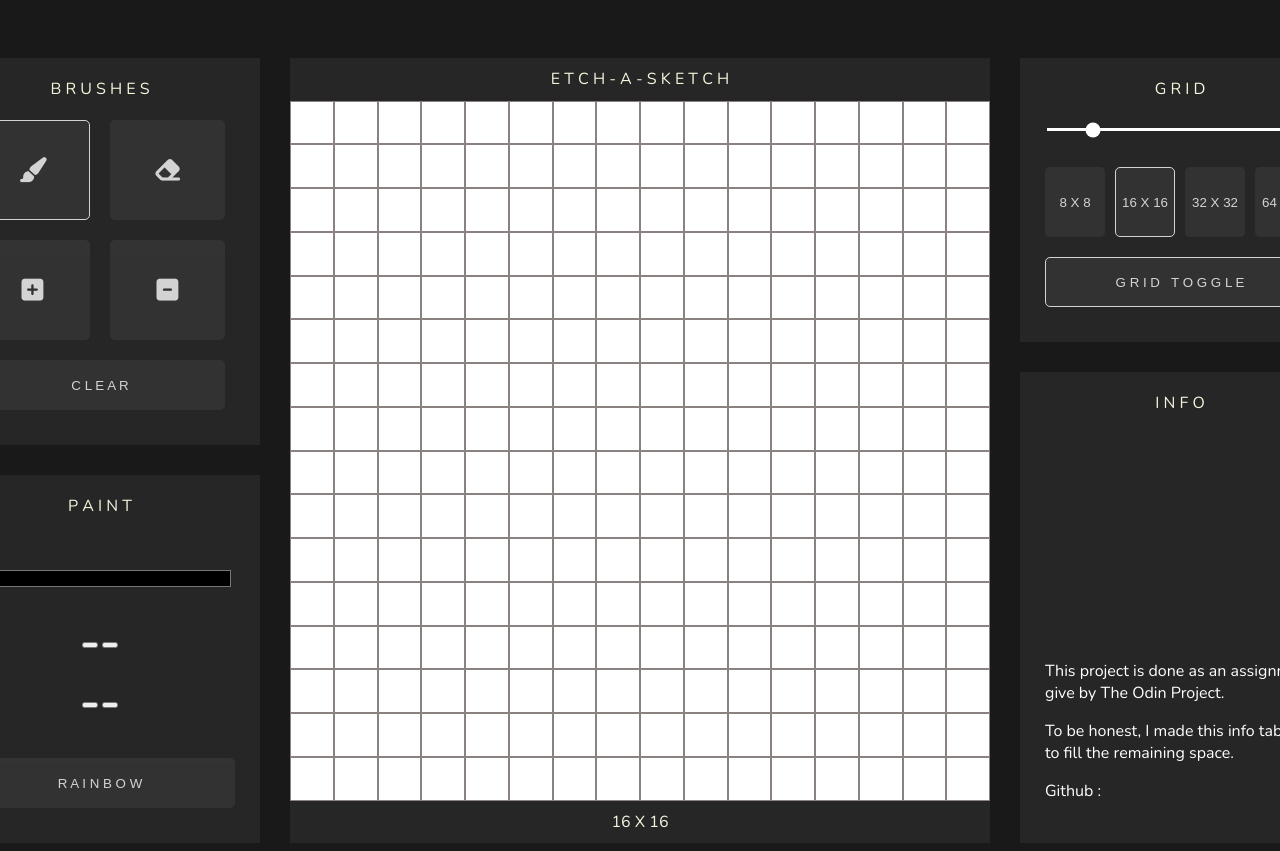
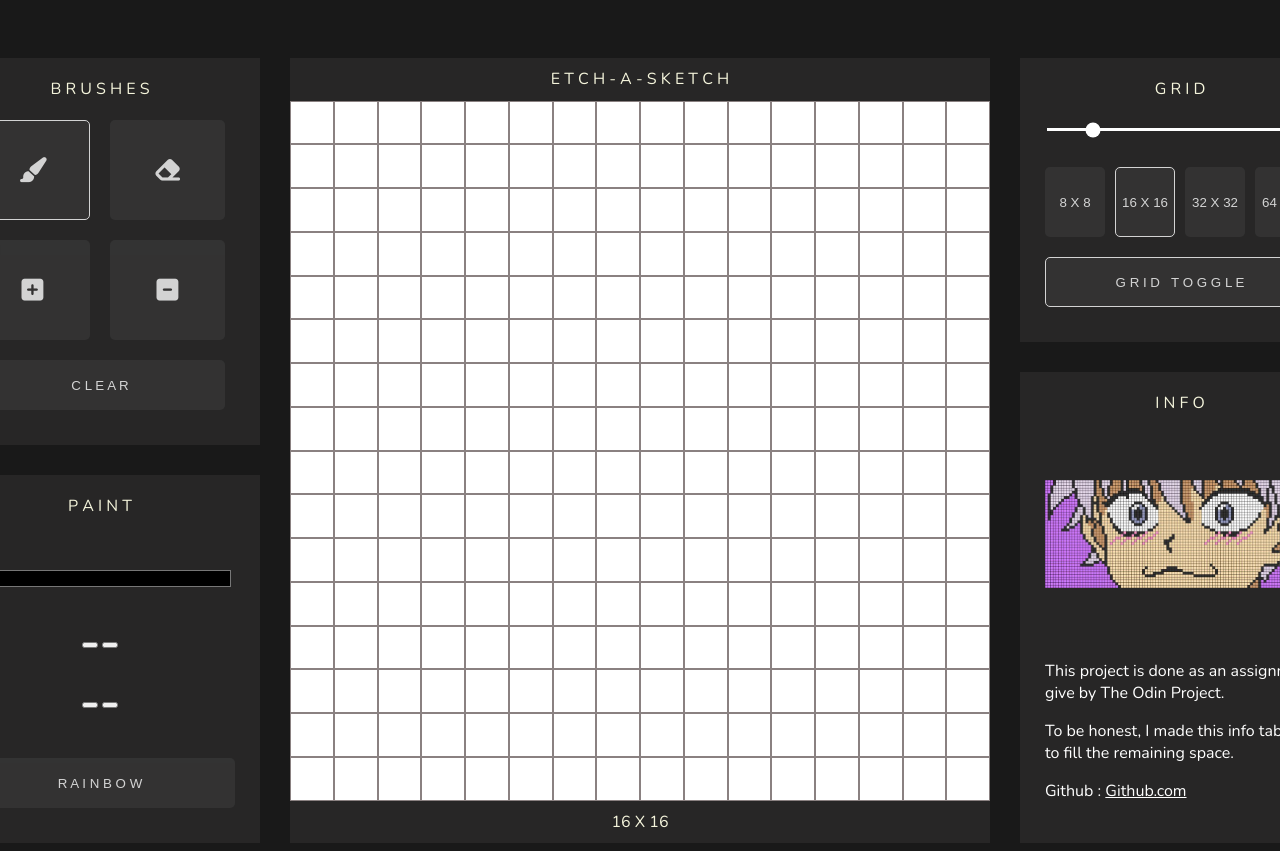
Before and after one commit to ruchik-panwal/etch-a-sketch, a plain HTML site: page index.html in a window 1280 px wide. Shown: the top 851 px of the page. Drawn offline with nearby package versions, Linux system fonts and the light colour scheme.

Commit message:
added image and cried

```diff
--- a/index.html
+++ b/index.html
@@ -98,11 +98,11 @@
 
         <div class="info">
             <div class="smallTitle">I N F O</div>
-
+            <img src="killua.jpeg" alt="Killua Image">
             <div>
                 <p>This project is done as an assignment give by The Odin Project.</p>
                 <p>To be honest, I made this info tab just to fill the remaining space.</p>
-                <p>Github :</p>
+                <p>Github : <a href="https://github.com/ruchik-panwal/RockPaperScissor" target="_blank" rel="noopener noreferrer">Github.com</a> </p>
             </div>
         </div>
         <div></div>
--- a/javascript.js
+++ b/javascript.js
@@ -132,7 +132,7 @@ function colorChanger() {
 
         element.addEventListener('mousedown', () => {
 
-            if (gborder.value == "1")
+            if (gborder.value == "0")
                 element.style.backgroundColor = color;
             else {
                 element.style.backgroundColor = color;
--- a/style.css
+++ b/style.css
@@ -177,3 +177,11 @@ button:active{
     border-style: solid;
     border-color: white;
 }
+
+img{
+    width: 100%;
+}
+
+a{
+    color: white;
+}
```
